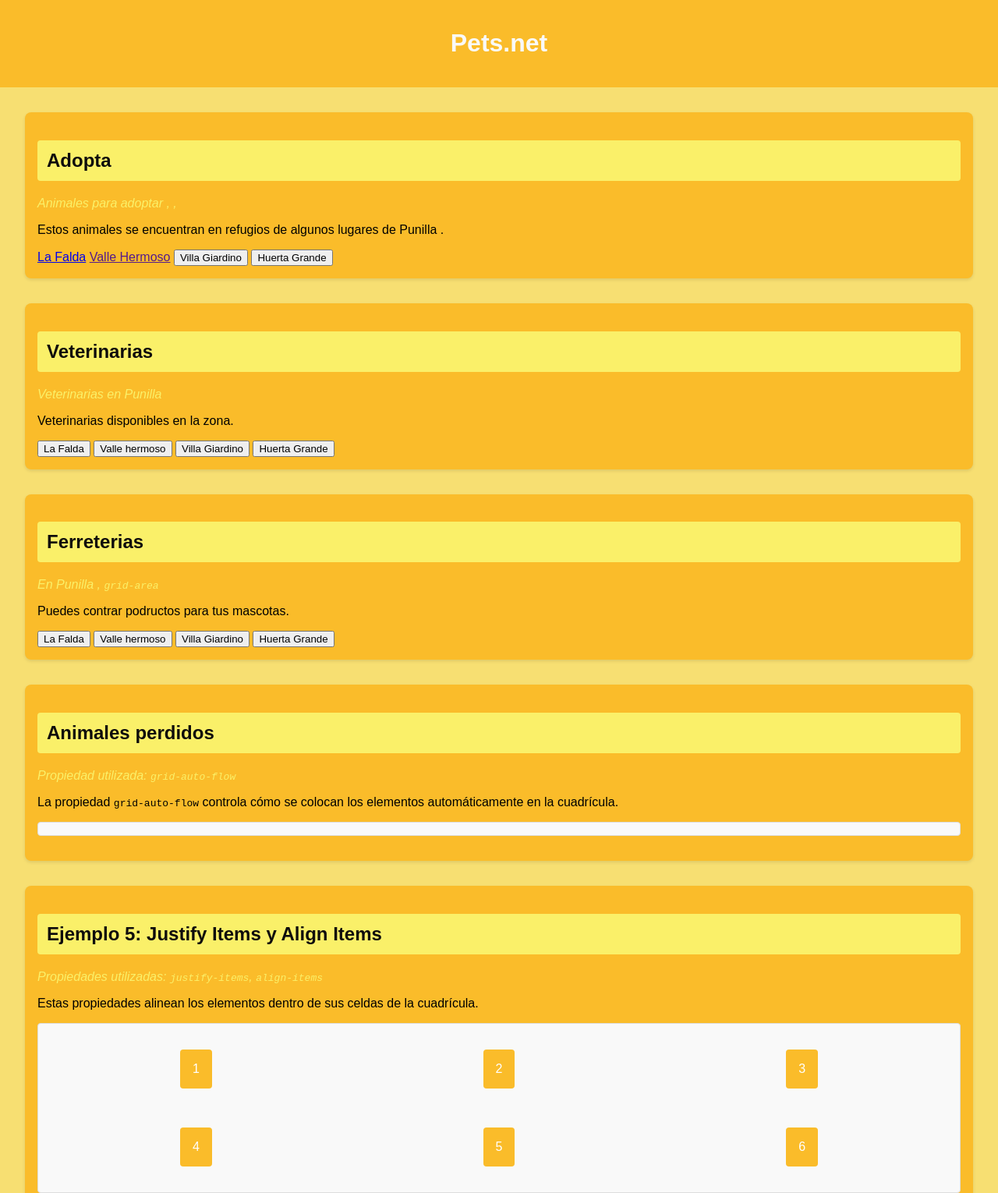
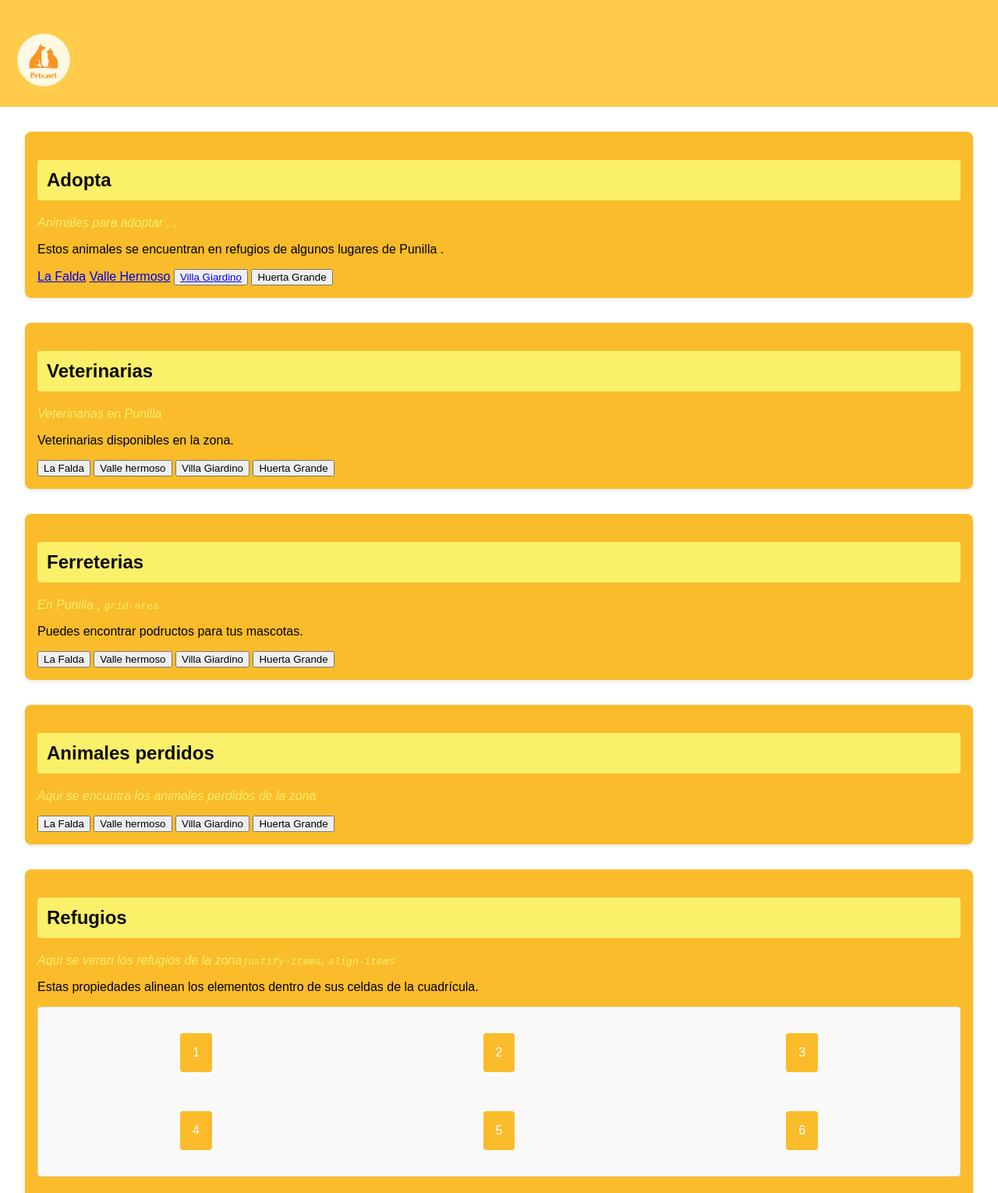
Before and after one commit to Micaolmos/Python2024, a plain HTML site: page Pets.net/Pets.net/index.html in a window 1280 px wide. Shown: the top 1530 px of the page at 78% size. Drawn offline with Linux system fonts and the light colour scheme.

Commit message:
Add files via upload

```diff
--- a/Pets.net/Pets.net/css/style.css
+++ b/Pets.net/Pets.net/css/style.css
@@ -2,14 +2,14 @@ body {
     font-family: Arial, sans-serif;
     margin: 0;
     padding: 0;
-    background-color: #F7DF72;
+    background-color: #ffffff;
 }
 
 header, footer {
-    background-color:#FABC2A;
+    background-color:#ffc94b;
     color:#f9f9f9;
-    text-align: center;
     padding: 1em;
+    flex-direction: row;
 }
 
 main {
--- a/Pets.net/Pets.net/index.html
+++ b/Pets.net/Pets.net/index.html
@@ -3,12 +3,13 @@
 <head>
     <meta charset="UTF-8">
     <meta name="viewport" content="width=device-width, initial-scale=1.0">
-    <title>Ejemplos de Grid</title>
+    <title>Buscador</title>
     <link rel="stylesheet" href="css/style.css">
 </head>
 <body>
     <header>
-        <h1>Pets.net</h1>
+        <h1></h1>
+        <img src="imagenes/logo.jpeg" alt="logoPet.Net" width="80" height="80">
     </header>
     <main>
         <section class="example" id="example1">
@@ -16,8 +17,8 @@
             <p class="property">Animales para adoptar <code></code>, <code></code>, <code></code></p>
             <p>Estos animales se encuentran en refugios de algunos lugares de Punilla .</p>
             </button><a href="http://127.0.0.1:5500/laFalda.html">La Falda</a>
-            </button><a href= "">Valle Hermoso</a>
-            <button>Villa Giardino</button>
+            </button><a href= "http://127.0.0.1:5500/ValleHermoso.html">Valle Hermoso</a>
+            <button><a href="http://127.0.0.1:5500/VillaGiardino.html">Villa Giardino</a></button>
             <button>Huerta Grande</button>
 
         </section>
@@ -34,7 +35,7 @@
         <section class="example" id="example3">
             <h2>Ferreterias</h2>
             <p class="property">En Punilla <code></code>, <code>grid-area</code></p>
-            <p>Puedes contrar podructos para tus mascotas.</p>
+            <p>Puedes encontrar podructos para tus mascotas.</p>
             <button>La Falda</button>
                 <button>Valle hermoso</button>
                 <button>Villa Giardino</button>
@@ -42,15 +43,18 @@
         </section>
         <section class="example" id="example4">
             <h2>Animales perdidos </h2>
-            <p class="property">Propiedad utilizada: <code>grid-auto-flow</code></p>
-            <p>La propiedad <code>grid-auto-flow</code> controla cómo se colocan los elementos automáticamente en la cuadrícula.</p>
-            <div class="container grid-auto-flow">
-
+            <p class="property">Aqui se encuntra los animales perdidos de la zona</p> <code></code></p>
+            <p> <code></code></p>
+            <div class="animales perdidos">
+                <button>La Falda</button>
+                <button>Valle hermoso</button>
+                <button>Villa Giardino</button>
+                <button>Huerta Grande</button>
             </div>
         </section>
         <section class="example" id="example5">
-            <h2>Ejemplo 5: Justify Items y Align Items</h2>
-            <p class="property">Propiedades utilizadas: <code>justify-items</code>, <code>align-items</code></p>
+            <h2>Refugios</h2>
+            <p class="property">Aqui se veran los refugios de la zona<code>justify-items</code>, <code>align-items</code></p>
             <p>Estas propiedades alinean los elementos dentro de sus celdas de la cuadrícula.</p>
             <div class="container justify-align-items">
                 <div class="box">1</div>
@@ -77,7 +81,7 @@
     </main>
     <footer class=footer>
       <div class= "footer-left">
-
+        <img src="imagenes/instagram.png" alt="Instagram" width="70" height="80">
     </div>
     </footer>
 </body>
```
Also changed, not shown: Pets.net/VillaGiardino.html (+12 -0 lines), Pets.net/Pets.net/imagenes/instagram.png (added), Pets.net/Pets.net/imagenes/logo.jpeg (added).
